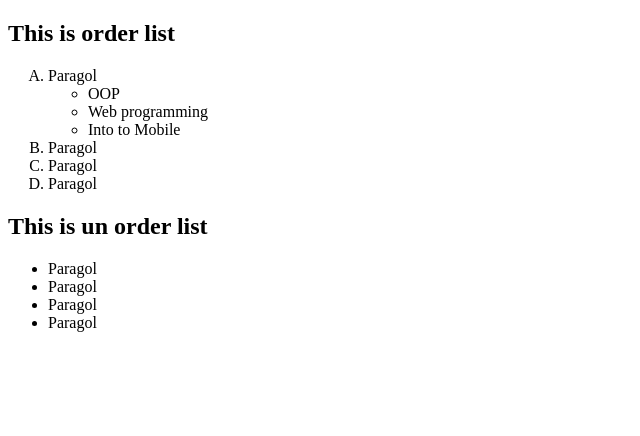
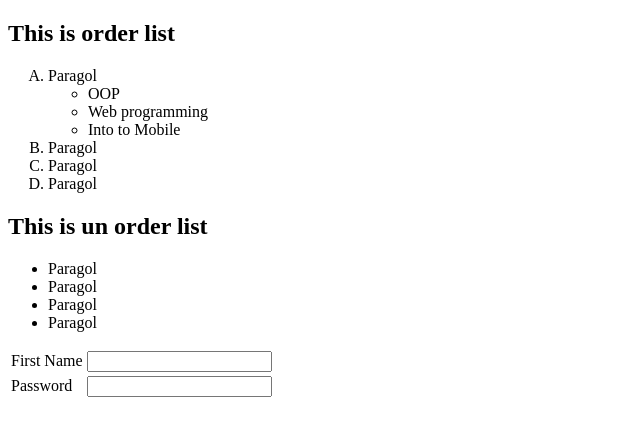
Before and after one commit to Dilipjp/paragol_class_08_08, a plain HTML site: page index.html in a window 1280 px wide. Shown: the whole page, without its empty margins (0-640 px from the left). Drawn offline with Linux system fonts and the light colour scheme.

Commit message:
Form created

```diff
--- a/index.html
+++ b/index.html
@@ -1,16 +1,16 @@
 <!DOCTYPE html>
 <html lang="en">
-
   <head>
-    <meta charset="UTF-8">
-    <meta name="viewport" content="width=device-width, initial-scale=1.0">
+    <meta charset="UTF-8" />
+    <meta name="viewport" content="width=device-width, initial-scale=1.0" />
     <title>Document</title>
   </head>
 
   <body>
     <h2>This is order list</h2>
     <ol type="A">
-        <li>Paragol
+      <li>
+        Paragol
 
         <ul>
           <li>OOP</li>
@@ -22,15 +22,25 @@
       <li>Paragol</li>
       <li>Paragol</li>
     </ol>
-
     <h2>This is un order list</h2>
-
     <ul>
       <li>Paragol</li>
       <li>Paragol</li>
       <li>Paragol</li>
       <li>Paragol</li>
     </ul>
+
+    <form>
+      <table>
+        <tr>
+          <td><label for="">First Name</label></td>
+          <td><input type="text" /></td>
+        </tr>
+        <tr>
+          <td><label for="">Password</label></td>
+          <td><input type="password" /></td>
+        </tr>
+      </table>
+    </form>
   </body>
-
 </html>
```
Lines whose indentation alone changed are shown as unchanged.
